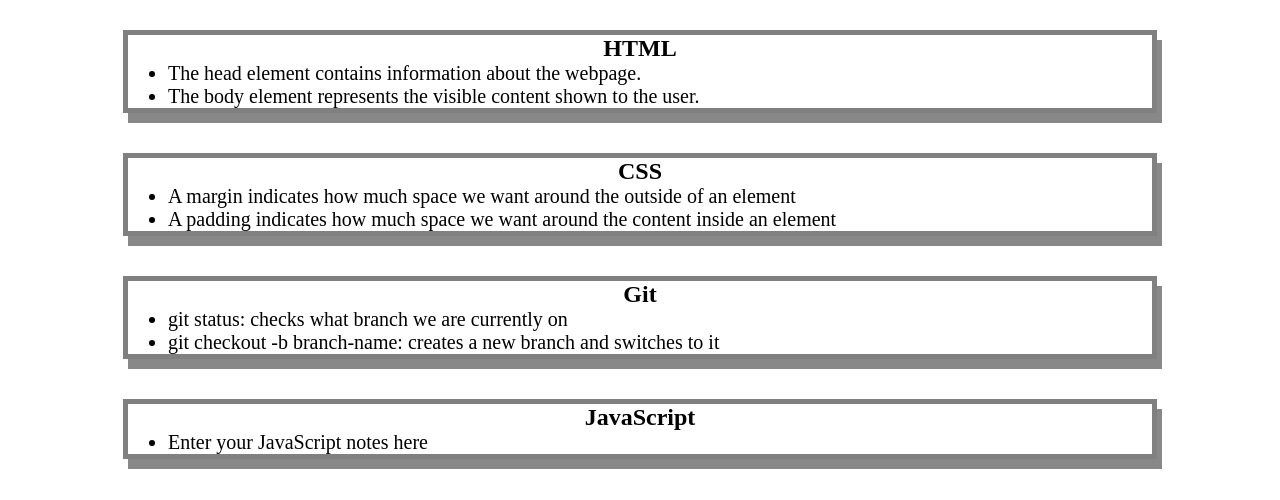
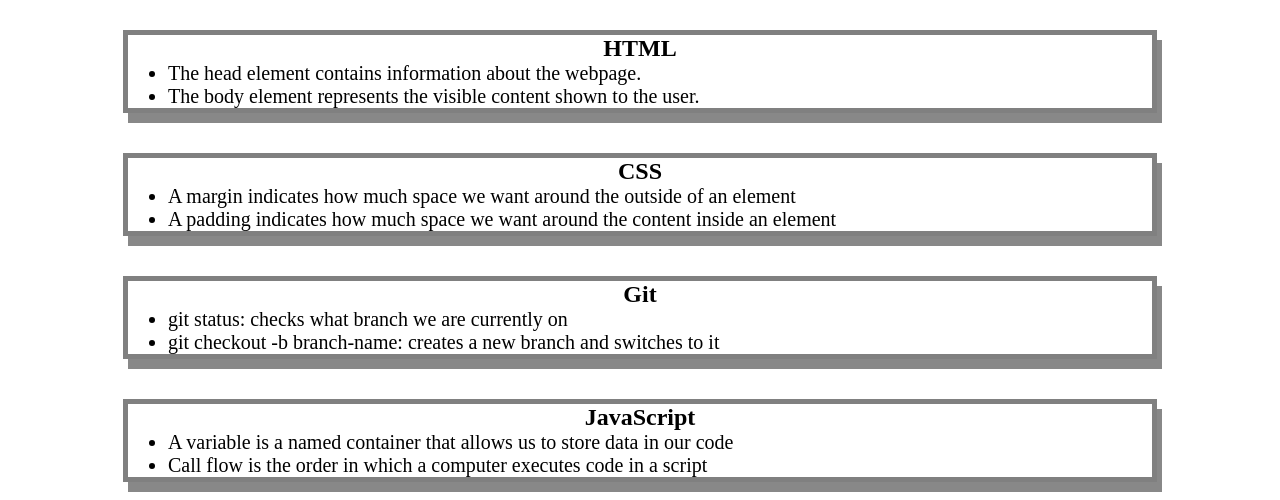
Before and after one commit to Kimberlyc1904/prework-study-guide, a plain HTML site: page prework-study-guide/index.html in a window 1280 px wide. Shown: the part 130-630 px from the top of the page. Drawn offline with Linux system fonts and the light colour scheme; a script that the page names is missing.

Commit message:
updated project README file

```diff
--- a/prework-study-guide/index.html
+++ b/prework-study-guide/index.html
@@ -42,7 +42,8 @@
       <section class="card" id="javascript-section">
         <h2>JavaScript</h2>
         <ul>
-          <li>Enter your JavaScript notes here</li>
+          <li>A variable is a named container that allows us to store data in our code</li>
+          <li>Call flow is the order in which a computer executes code in a script</li>
         </ul>
       </section>End of code snippet
 
```
Also changed, not shown: 1 other file.
